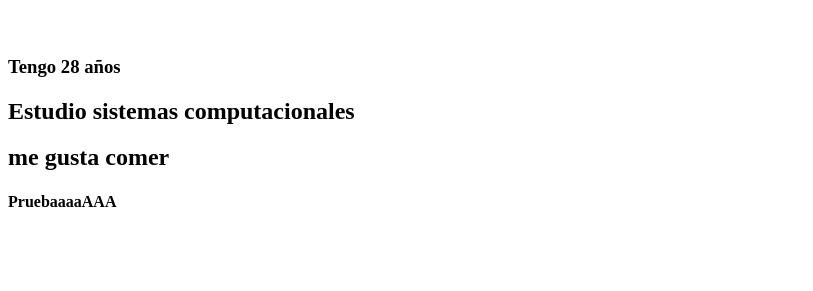
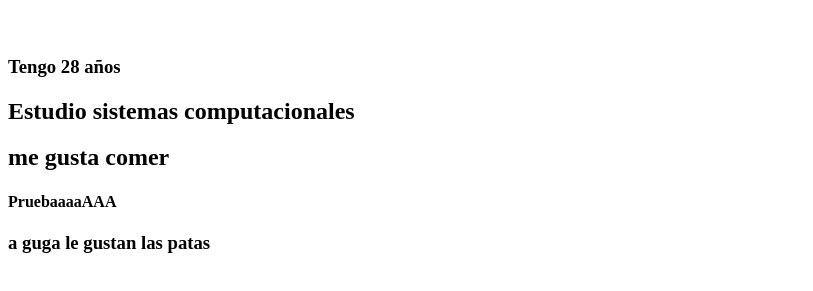
Before and after one commit to Yncqhak/Perfiles, a plain HTML site: page Carolina.html in a window 1280 px wide. Shown: the part 61-352 px from the top of the page, without its empty margins (0-813 px from the left). Drawn offline with Linux system fonts and the light colour scheme.

Commit message:
ya ultima actualizacions de pruebaaa

```diff
--- a/Carolina.html
+++ b/Carolina.html
@@ -13,5 +13,6 @@
     <h2>Estudio sistemas computacionales</h2>
     <h2>me gusta comer</h2>
     <h4>PruebaaaaAAA</h4>
+    <h3>a guga le gustan las patas</h3>
 </body>
 </html>
```
